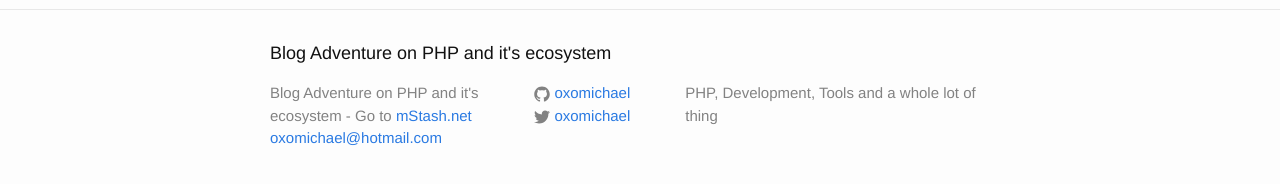
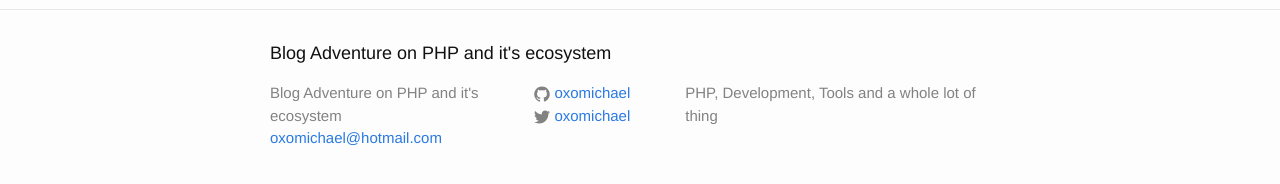
Before and after one commit to oxomichael/oxomichael.github.io, a Jekyll site: the page built from index.html, in a window 1280 px wide and 900 px high, scrolled down 1847 px. Shown: the part 690-874 px from the top of the window. Built offline with Jekyll 4.4.1, drawn with Linux system fonts in a browser that asks for light colours; comment, search, counter and statistics services are not loaded.

Commit message:
Update footer

```diff
--- a/_includes/footer.html
+++ b/_includes/footer.html
@@ -7,7 +7,7 @@
     <div class="footer-col-wrapper">
       <div class="footer-col footer-col-1">
         <ul class="contact-list">
-          <li>{{ site.title }} - Go to <a href="https://mstash.net">mStash.net</a></li>
+          <li>{{ site.title }}</li>
           <li><a href="mailto:{{ site.email }}">{{ site.email }}</a></li>
         </ul>
       </div>
```
